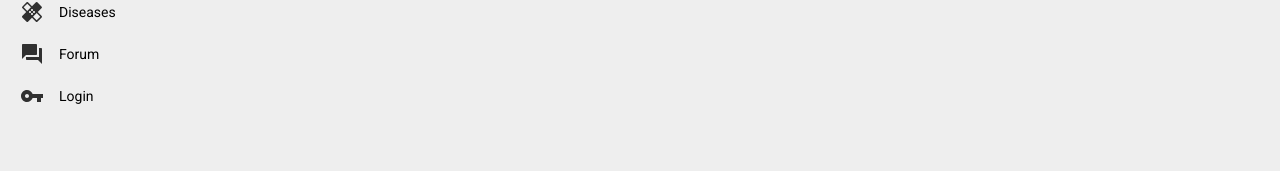
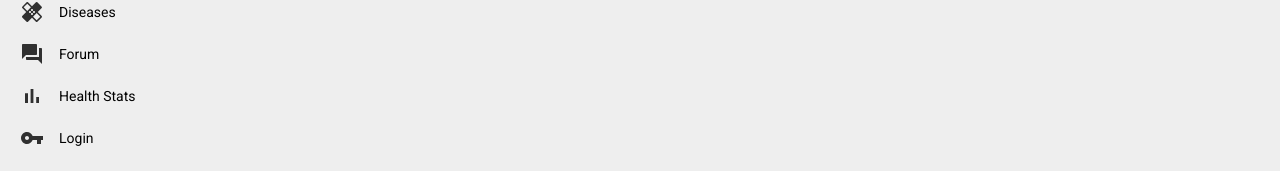
Before and after one commit to abby3010/DevFest-Hackathon, a React (Create React App) app in the folder client/: page /app in a window 1280 px wide. Shown: the part 438-609 px from the top of the page. Built offline with nearby package versions, Linux system fonts and the light colour scheme.

Commit message:
health stats page

```diff
--- a/client/src/routes/appRoutes.js
+++ b/client/src/routes/appRoutes.js
@@ -5,6 +5,7 @@ import ExitToAppIcon from '@material-ui/icons/ExitToApp';
 import VpnKeyIcon from '@material-ui/icons/VpnKey';
 import HealingIcon from '@material-ui/icons/Healing';
 import AddCircleIcon from '@material-ui/icons/AddCircle';
+import BarChartIcon from '@material-ui/icons/BarChart';
 // core components/views for App layout
 import ProfilePage from "../views/ProfilePage/Profile.js";
 import DiseaseInfo from '../views/DiseaseInfo/DiseaseInfo.js';
@@ -20,7 +21,9 @@ import AllExperiences from '../views/Experiences/AllExperiences.js';
 import ForumIcon from '@material-ui/icons/Forum';
 import HIVPortal from '../views/Portals/HIVAIDS.js';
 import CoronaPortal from '../views/Portals/Corona.js';
+import HealthStats from '../views/HealthStats/HealthStats.js';
 import { AppPageNotFound } from '../views/PageNotFound/404AppPageNotFound';
+
 export const appRoutes = () => {
 
   var loggedIn = localStorage.getItem('profile');
@@ -62,6 +65,14 @@ export const appRoutes = () => {
       name: "Forum",
       icon: ForumIcon,
       component: AllExperiences,
+      layout: "/app",
+      showInDrawer: true,
+    },
+    {
+      path: "/health",
+      name: "Health Stats",
+      icon: BarChartIcon,
+      component: HealthStats,
       layout: "/app",
       showInDrawer: true,
     },
--- /dev/null
+++ b/client/src/views/HealthStats/HealthStats.js
@@ -0,0 +1,11 @@
+import React from 'react'
+
+const HealthStats = () => {
+    return (
+        <div>
+            hi
+        </div>
+    )
+}
+
+export default HealthStats
```
